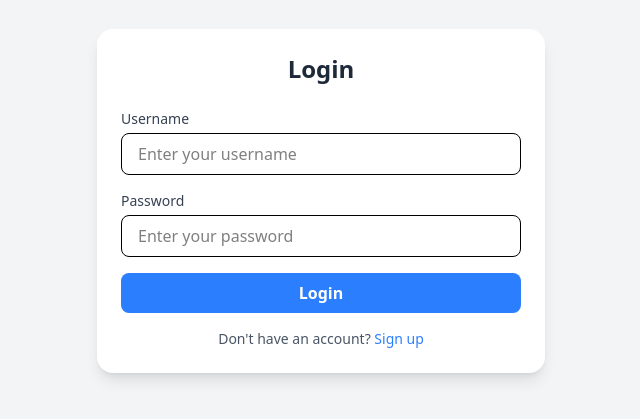
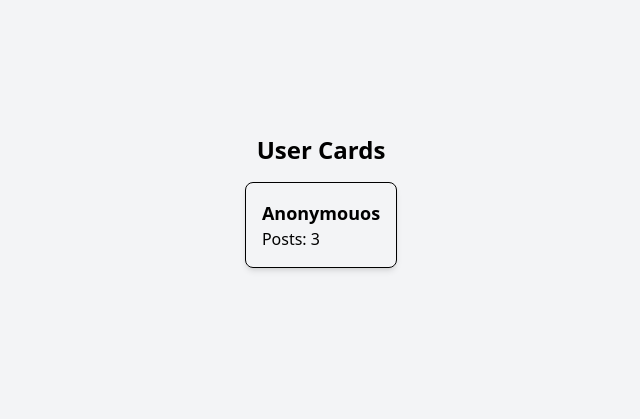
Before and after one commit to VAISH-1194/727822TUCS250, a React (Vite) app in the folder question-1/: page / in a window 1280 px wide. Shown: the part 199-618 px from the top of the page, without its empty margins (319-959 px from the left). Built offline with nearby package versions, Linux system fonts and the light colour scheme.

Commit message:
user comp initial check

```diff
--- a/question-1/src/App.jsx
+++ b/question-1/src/App.jsx
@@ -1,53 +1,18 @@
+import React from "react";
+import User from "./components/User";
 
+const App = () => {
+  const testUser = {
+    name: "Anonymouos",
+    posts: ["Post-1", "Post-2", "Post-3"],
+  };
 
-// function App() {
-
-//   return (
-//     <>
-
-//     </>
-//   )
-// }
-
-// export default App
-
-export default function App() {
   return (
-    <div className="flex items-center justify-center min-h-screen bg-gray-100">
-      <div className="w-full max-w-md p-6 bg-white rounded-2xl shadow-lg">
-        <h2 className="text-2xl font-bold text-center text-gray-800 mb-6">Login</h2>
-
-        <form className="space-y-4">
-          <div>
-            <label className="block text-sm font-medium text-gray-700">Username</label>
-            <input
-              type="text"
-              className="w-full px-4 py-2 mt-1 border rounded-lg focus:ring-2 focus:ring-blue-500 focus:outline-none"
-              placeholder="Enter your username"
-            />
-          </div>
-
-          <div>
-            <label className="block text-sm font-medium text-gray-700">Password</label>
-            <input
-              type="password"
-              className="w-full px-4 py-2 mt-1 border rounded-lg focus:ring-2 focus:ring-blue-500 focus:outline-none"
-              placeholder="Enter your password"
-            />
-          </div>
-
-          <button
-            type="submit"
-            className="w-full px-4 py-2 font-semibold text-white bg-blue-500 rounded-lg hover:bg-blue-600 transition duration-200"
-          >
-            Login
-          </button>
-        </form>
-
-        <p className="mt-4 text-sm text-gray-600 text-center">
-          Don't have an account? <a href="#" className="text-blue-500 hover:underline">Sign up</a>
-        </p>
-      </div>
+    <div className="min-h-screen flex flex-col items-center justify-center bg-gray-100">
+      <h1 className="text-2xl font-bold mb-4">User Cards</h1>
+      <User user={testUser} />
     </div>
   );
-}
+};
+
+export default App;
--- a/question-1/src/components/User.jsx
+++ b/question-1/src/components/User.jsx
@@ -0,0 +1,10 @@
+const User = ({ user }) => {
+    return (
+      <div className="p-4 border rounded-lg shadow-md">
+        <h2 className="text-lg font-bold">{user.name}</h2>
+        <p>Posts: {user.posts.length}</p>
+      </div>
+    );
+  };
+
+  export default User;
```
